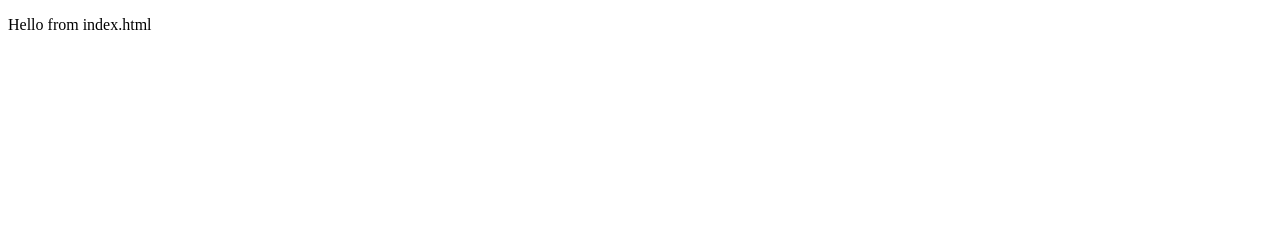
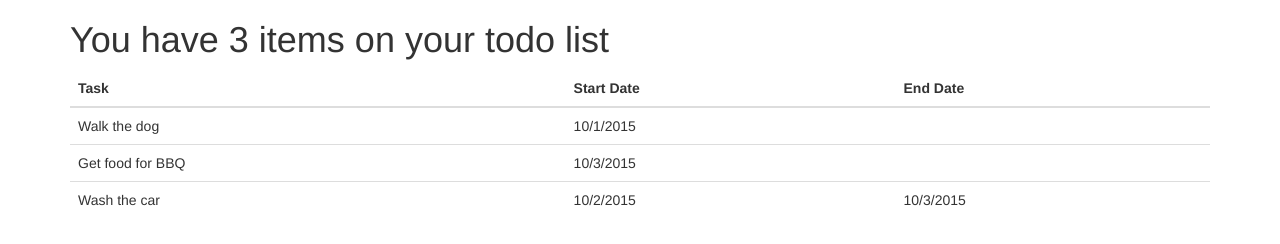
Before and after one commit to jplanders/TodoApp, a website: page public/view/index.html in a window 1280 px wide. Drawn offline with nearby package versions, Linux system fonts and the light colour scheme; some packages are replaced by stand-ins of ours.

Commit message:
Added controller and app
Successful test of items put in controller displayed in html view

```diff
--- /dev/null
+++ b/public/js/app.js
@@ -0,0 +1 @@
+var todoApp = angular.module('todoApp', ['ngResource'])
--- /dev/null
+++ b/public/js/controllers/task-controller.js
@@ -0,0 +1,19 @@
+todoApp.controller('taskController', ['$scope', '$resource', function ($scope, $resource) {
+// scope is used to talk between view and controller
+	var Todo = $resource('/api/todos')
+
+	$scope.tasklist = [
+		{	name: "Walk the dog",
+			//active: true,
+			startDate: "10/1/2015",
+			endDate: ""},
+		{	name: "Get food for BBQ",
+			//active: true,
+			startDate: "10/3/2015",
+			endDate: ""},
+		{	name: "Wash the car",
+			//active: false,
+			startDate: "10/2/2015",
+			endDate: "10/3/2015"}
+	]
+}]);
--- a/public/view/index.html
+++ b/public/view/index.html
@@ -1,9 +1,42 @@
 <!DOCTYPE html>
-<html>
+<html ng-app="todoApp">
 <head>
+<!-- bootstrapping for CSS's good looks -->
+<!-- Latest compiled and minified CSS -->
+<link rel="stylesheet" href="https://maxcdn.bootstrapcdn.com/bootstrap/3.3.5/css/bootstrap.min.css">
+<!-- Optional theme -->
+<link rel="stylesheet" href="https://maxcdn.bootstrapcdn.com/bootstrap/3.3.5/css/bootstrap-theme.min.css">
 	<title>Todo List</title>
 </head>
 <body>
-	<p>Hello from index.html</p>
+
+	<div class="container" ng-controller="taskController">
+		<h1>You have {{tasklist.length}} items on your todo list</h1>
+
+	<table class="table">
+		<thead>
+			<th>Task</th>
+			<!--<th>Active</th>-->
+			<th>Start Date</th>
+			<th>End Date</th>
+		</thead>
+		<tbody>
+			<tr ng-repeat='task in tasklist'>
+			<td>{{task.name}}</td>
+			<!--<td>{{task.active}}</td>-->
+			<td>{{task.startDate}}</td>
+			<td>{{task.endDate}}</td>
+			</tr>
+		</tbody>
+	</table>
+	</div>
+
+	<!-- including angular.js -->
+	<script type="text/javascript" src="https://ajax.googleapis.com/ajax/libs/angularjs/1.4.7/angular.js"></script>
+	<script type="text/javascript" src="https://ajax.googleapis.com/ajax/libs/angularjs/1.4.7/angular-resource.js"></script>
+
+	<!-- including app.js and task-controller.js -->
+	<script type="text/javascript" src="/js/app.js"></script>
+	<script type="text/javascript" src="/js/controllers/task-controller.js"></script>
 </body>
 </html>
--- a/server.js
+++ b/server.js
@@ -2,8 +2,10 @@ var express = require('express'),
 	app		= express();
 
 app.get('/', function(req, res) {
-	res.sendfile(__dirname + '/public/view/index.html');
+	res.sendFile(__dirname + '/public/view/index.html');
 });
+
+app.use('/js', express.static(__dirname + '/public/js'));
 
 app.listen(3000, function() {
 	console.log('The server is listening...');
```
